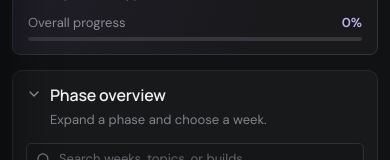
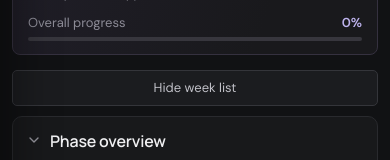
Before and after one commit to dhansikarcs-cs/tks-ml-ai-society, a Next.js app: page /curriculum in a window 390 px wide. Shown: the part 315-475 px from the top of the page. Built offline with nearby package versions, Linux system fonts and the light colour scheme; no server answers.

Commit message:
Make curriculum week list sidebar closable

```diff
--- a/src/app/module-extra.css
+++ b/src/app/module-extra.css
@@ -719,3 +719,13 @@
 [data-theme="light"] .commitment-options > span { color: #67657a; }
 [data-theme="light"] .commitment-pills span { background: #fff; border-color: #ddd9eb; color: #444155; }
 [data-theme="light"] .compulsory-badge { background: rgba(111,106,248,.12); color: #5b56d6; }
+
+
+/* Curriculum sidebar toggle */
+.curriculum-layout-tools { display: flex; justify-content: flex-end; margin: 0 0 10px; }
+.curriculum-layout.sidebar-hidden { grid-template-columns: minmax(0, 1fr) !important; }
+.curriculum-layout.sidebar-hidden .curriculum-detail { max-width: 100%; }
+@media (max-width: 980px) {
+  .curriculum-layout-tools { justify-content: stretch; }
+  .curriculum-layout-tools .small-outline-button { width: 100%; justify-content: center; }
+}
--- a/src/components/curriculum-view.tsx
+++ b/src/components/curriculum-view.tsx
@@ -27,6 +27,7 @@ export function CurriculumView() {
   const [openPhase, setOpenPhase] = useState(1);
   const [query, setQuery] = useState("");
   const [detailTab, setDetailTab] = useState<DetailTab>("overview");
+  const [sidebarOpen, setSidebarOpen] = useState(true);
 
   useEffect(() => {
     setProgress(readLocal("curriculum-progress", {}));
@@ -83,8 +84,9 @@ export function CurriculumView() {
       <div><span className="curriculum-summary-icon"><BookOpen size={16} /></span><span><strong>{completedWeeks} of 24 weeks complete</strong><small>Practice-focused progress, saved in your browser and synced for approved members.</small></span></div>
       <div className="curriculum-progress-copy"><span>Overall progress</span><strong>{completionPercent}%</strong><div className="curriculum-progress-track"><i style={{ width: `${completionPercent}%` }} /></div></div>
     </div>
-    <div className="curriculum-layout">
-      <Panel collapsible title="Phase overview" description="Expand a phase and choose a week.">
+    <div className="curriculum-layout-tools"><button type="button" className="small-outline-button" onClick={() => setSidebarOpen((v) => !v)}>{sidebarOpen ? "Hide week list" : "Show week list"}</button></div>
+    <div className={`curriculum-layout ${sidebarOpen ? "" : "sidebar-hidden"}`.trim()}>
+      {sidebarOpen && <Panel collapsible title="Phase overview" description="Expand a phase and choose a week.">
         <label className="module-search" aria-label="Search curriculum"><Search size={15} /><input value={query} onChange={(event) => setQuery(event.target.value)} placeholder="Search weeks, topics, or builds" /></label>
         <div className="phase-list">
           {phases.map((phase) => {
@@ -108,7 +110,7 @@ export function CurriculumView() {
             </div>;
           })}
         </div>
-      </Panel>
+      </Panel>}
       <div className="curriculum-detail">
         <WeekDetail
           key={selected.week}
```
